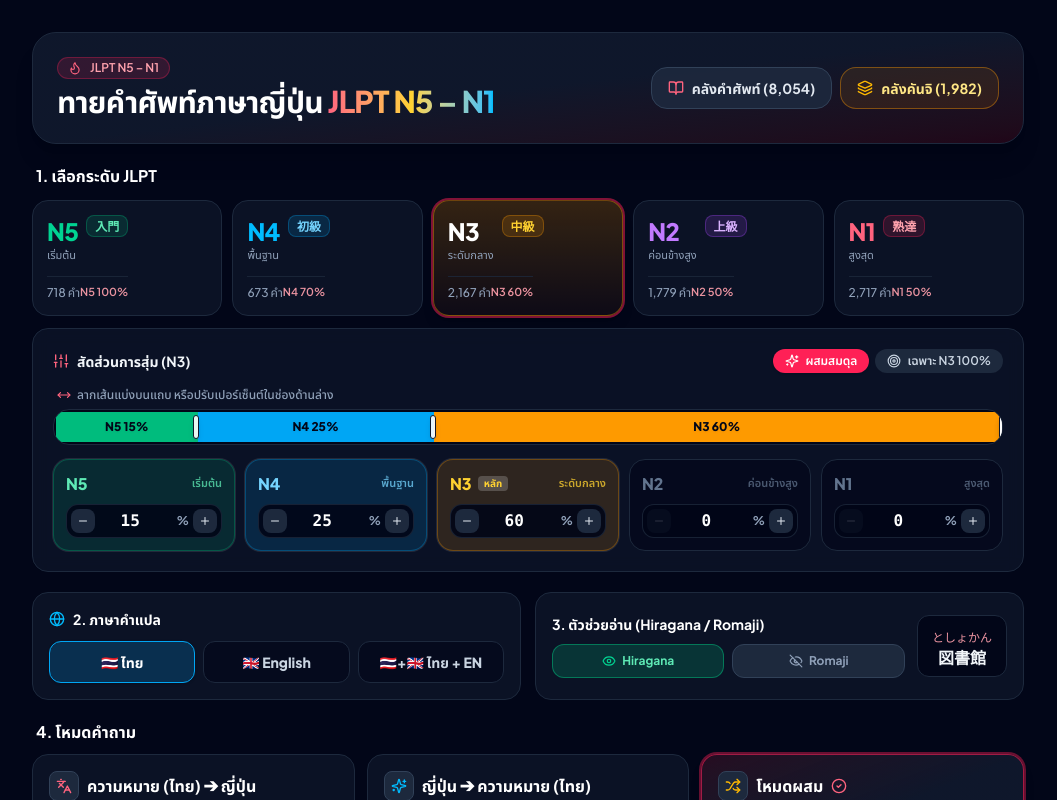
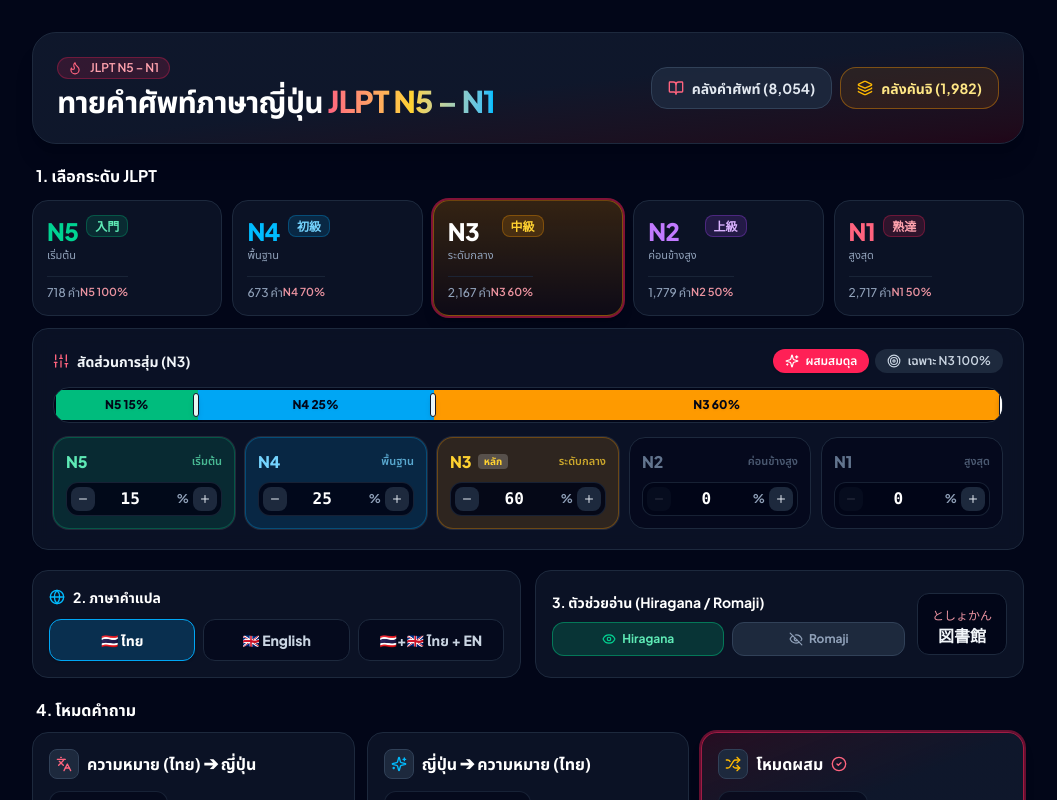
Before and after one commit to JetsadaJan/japanese_vocab, a React (Vite) app: page / in a window 1280 px wide. Shown: the top 800 px of the page, without its empty margins (112-1169 px from the left). Built offline with nearby package versions, Linux system fonts and the light colour scheme.

Commit message:
Remove redundant instructional text above distribution bar and in advanced category settings

```diff
--- a/src/components/LevelDistributionPanel.tsx
+++ b/src/components/LevelDistributionPanel.tsx
@@ -1,7 +1,6 @@
 import React, { useEffect, useMemo, useRef, useState } from 'react';
 import {
   Minus,
-  MoveHorizontal,
   Plus,
   RotateCcw,
   Sliders,
@@ -289,14 +288,7 @@
       </div>
 
       {/* Interactive Multi-segment Bar with Draggable Dividers */}
-      <div className="space-y-1.5">
-        <div className="flex items-center text-xs px-1">
-          <span className="flex items-center gap-1.5 text-slate-400 font-medium">
-            <MoveHorizontal className="w-3.5 h-3.5 text-rose-400" />
-            ลากเส้นแบ่งบนแถบ หรือปรับเปอร์เซ็นต์ในช่องด้านล่าง
-          </span>
-        </div>
-
+      <div>
         {/* The Bar */}
         <div
           ref={barRef}
--- a/src/components/SetupScreen.tsx
+++ b/src/components/SetupScreen.tsx
@@ -473,14 +473,9 @@
         {isAdvancedOpen && (
           <div className="p-4 pt-2 border-t border-slate-800/80 space-y-3">
             <div className="flex flex-wrap items-center justify-between gap-2">
-              <div>
-                <h4 className="text-xs sm:text-sm font-bold text-slate-200">
-                  เลือกประเภทคำศัพท์ (Part of Speech)
-                </h4>
-                <p className="text-[11px] text-slate-400 mt-0.5">
-                  จิ้มเลือกประเภทคำที่ต้องการให้ออกในแบบฝึกหัด (เลือกได้มากกว่า 1 ประเภท):
-                </p>
-              </div>
+              <h4 className="text-xs sm:text-sm font-bold text-slate-200">
+                เลือกประเภทคำศัพท์ (Part of Speech)
+              </h4>
 
               <button
                 type="button"
```
